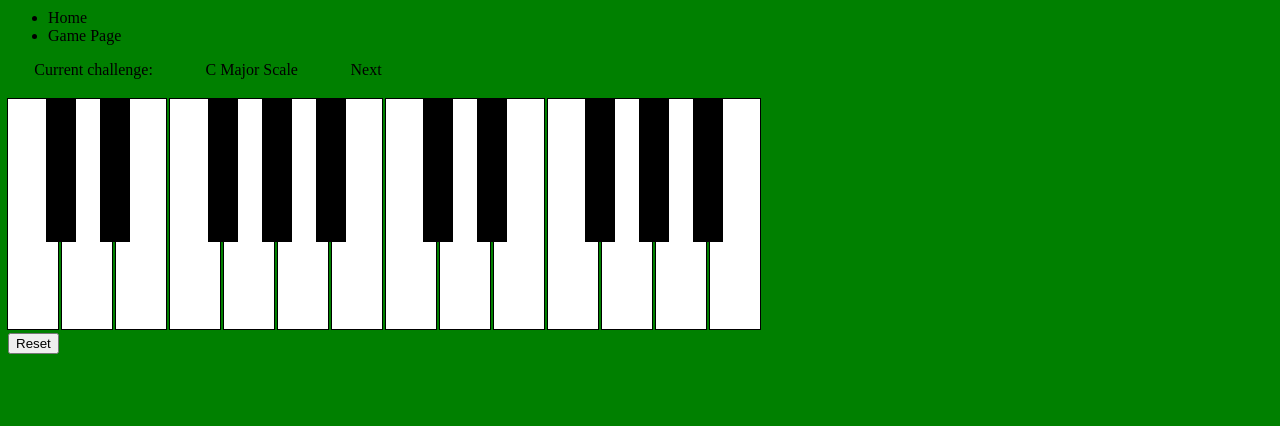
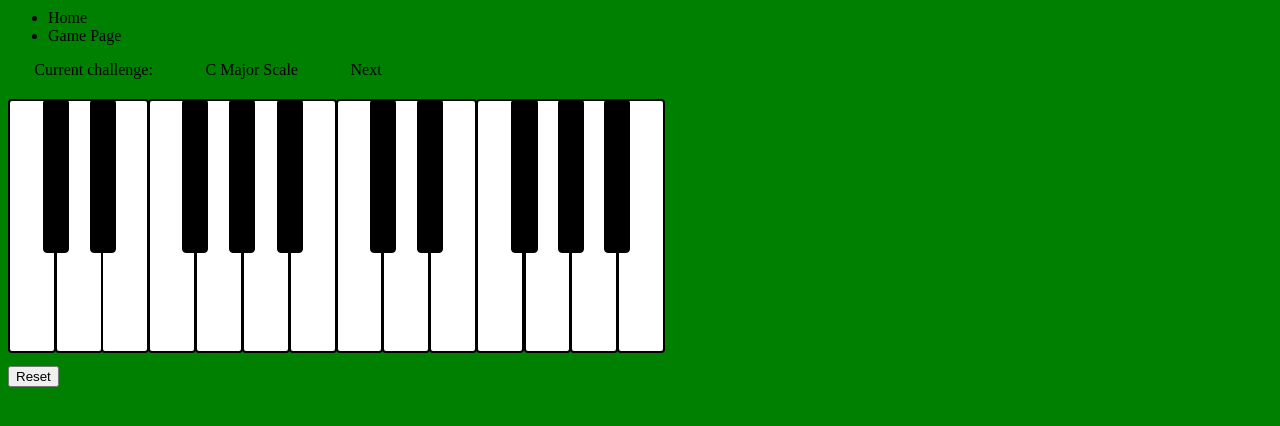
Before and after one commit to WilliamMayo11/piano-game, a plain HTML site: page piano-game/index.html in a window 1280 px wide. Shown: the part 138-564 px from the top of the page. Drawn offline with nearby package versions, Linux system fonts and the light colour scheme.

Commit message:
restructured keyboard so clicks and hovers work on all parts of keys. no change to app.js

```diff
--- a/piano-game/css/style.css
+++ b/piano-game/css/style.css
@@ -13,60 +13,122 @@ h2 {
 }
 .all-keys {
   display: flex;
-  max-width: 950px;
-  min-width: 950px;
-  max-height: 236px;
-  max-height: 236px;
-}
-.white-keys {
-  display: inline-block;
-  height: 300px;
-  width: 800px;
-  margin-bottom: -300px;
-  position: relative;
+  max-width: 930px;
+  min-width: 930px;
+  max-height: 252px;
+  max-height: 252px;
 }
 .w-key {
-  color: white;
-  border: 1px solid black;
-  height: 230px;
-  width: 50px;
+  border: 2px solid black;
+  border-radius: 4px;
+  height: 250px;
+  width: 60px;
   display: inline-block;
   position: relative;
-  margin: -1px;
   background-color: white;
 }
 .b-key {
   background-color: black;
-  height: 144px;
-  width: 30px;
+  height: 154px;
+  width: 35px;
   display: inline-block;
+  position: absolute;
+  border: 1px solid black;
+  border-radius: 4px;
+  box-sizing: border-box;
+  z-index: 1;
+}
+#c-sharp1 {
+  left: -13px;
   position: relative;
-  margin-top: -1px;
-  border: 1px solid black;
-  box-sizing: border-box;
 }
-.black {
-  position: absolute;
-  max-width: 950px;
-  min-width: 950px;
+#d1 {
+  left: -27.2px;
+  position: relative;
 }
-/*.start {
-  left: 38.2px;
+#d-sharp1 {
+  left: -40.2px;
+  position: relative;
 }
-.adjacent {
-  left: 20.2px;
+#e1 {
+  left: -54.4px;
+  position: relative;
 }
-.skip {
-  left: 73.2px;
-}*/
-.start {
-  margin-left: 38.2px;
+#f1 {
+  left: -55.5px;
+  position: relative;
 }
-.adjacent {
-  margin-left: 20.2px;
+#f-sharp1 {
+  left: -69.5px;
+  position: relative;
 }
-.skip {
-  margin-left: 73.2px;
+#g1 {
+  left: -82.5px;
+  position: relative;
+}
+#g-sharp1 {
+  left: -96px;
+  position: relative;
+}
+#a1 {
+  left: -109.5px;
+  position: relative;
+}
+#a-sharp1 {
+  left: -122.5px;
+  position: relative;
+}
+#b1 {
+  left: -136.5px;
+  position: relative;
+}
+#c2 {
+    left: -137.5px;
+  position: relative;
+}
+#c-sharp2 {
+  left: -151px;
+  position: relative;
+}
+#d2 {
+  left: -164.5px;
+  position: relative;
+}
+#d-sharp2 {
+  left: -178px;
+  position: relative;
+}
+#e2 {
+  left: -191.5px;
+  position: relative;
+}
+#f2 {
+  left: -192.2px;
+  position: relative;
+}
+#f-sharp2 {
+  left: -205px;
+  position: relative;
+}
+#g2 {
+  left: -219px;
+  position: relative;
+}
+#g-sharp2 {
+  left: -232px;
+  position: relative;
+}
+#a2 {
+  left: -246px;
+  position: relative;
+}
+#a-sharp2 {
+  left: -260px;
+  position: relative;
+}
+#b2 {
+  left: -273px;
+  position: relative;
 }
 .key:hover {
   background-color: #C4C4C4;
@@ -79,3 +141,6 @@ h2 {
   align-items: flex-start;
   justify-content: space-around;
 }
+.reset {
+  margin-top: 15px;
+}
--- a/piano-game/index.html
+++ b/piano-game/index.html
@@ -28,36 +28,42 @@
 
 
 <div class="all-keys">
-  <div class="white_keys">
     <div class="w-key" id="c1"></div>
+    <div class="b-key start" id="c-sharp1"></div>
     <div class="w-key" id="d1"></div>
+    <div class="b-key adjacent" id="d-sharp1"></div>
     <div class="w-key" id="e1"></div>
     <div class="w-key" id="f1"></div>
+    <div class="b-key skip" id="f-sharp1"></div>
     <div class="w-key" id="g1"></div>
+    <div class="b-key adjacent" id="g-sharp1"></div>
     <div class="w-key" id="a1"></div>
+    <div class="b-key adjacent" id="a-sharp1"></div>
     <div class="w-key" id="b1"></div>
     <div class="w-key" id="c2"></div>
+    <div class="b-key skip" id="c-sharp2"></div>
     <div class="w-key" id="d2"></div>
+    <div class="b-key adjacent" id="d-sharp2"></div>
     <div class="w-key" id="e2"></div>
     <div class="w-key" id="f2"></div>
+    <div class="b-key skip" id="f-sharp2"></div>
     <div class="w-key" id="g2"></div>
+    <div class="b-key adjacent" id="g-sharp2"></div>
     <div class="w-key" id="a2"></div>
+    <div class="b-key adjacent" id="a-sharp2"></div>
     <div class="w-key" id="b2"></div>
-  </div>
-  <div class="black">
-    <div class="b-key start" id="c-sharp1"></div>
-    <div class="b-key adjacent" id="d-sharp1"></div>
-    <div class="b-key skip" id="f-sharp1"></div>
-    <div class="b-key adjacent" id="g-sharp1"></div>
-    <div class="b-key adjacent" id="a-sharp1"></div>
-    <div class="b-key skip" id="c-sharp2"></div>
-    <div class="b-key adjacent" id="d-sharp2"></div>
-    <div class="b-key skip" id="f-sharp2"></div>
-    <div class="b-key adjacent" id="g-sharp2"></div>
-    <div class="b-key adjacent" id="a-sharp2"></div>
+
+
+
+
+
+
+
+
+
+
 
   </div>
-</div>
 
 <div class="reset">
   <button>Reset</button>
```
